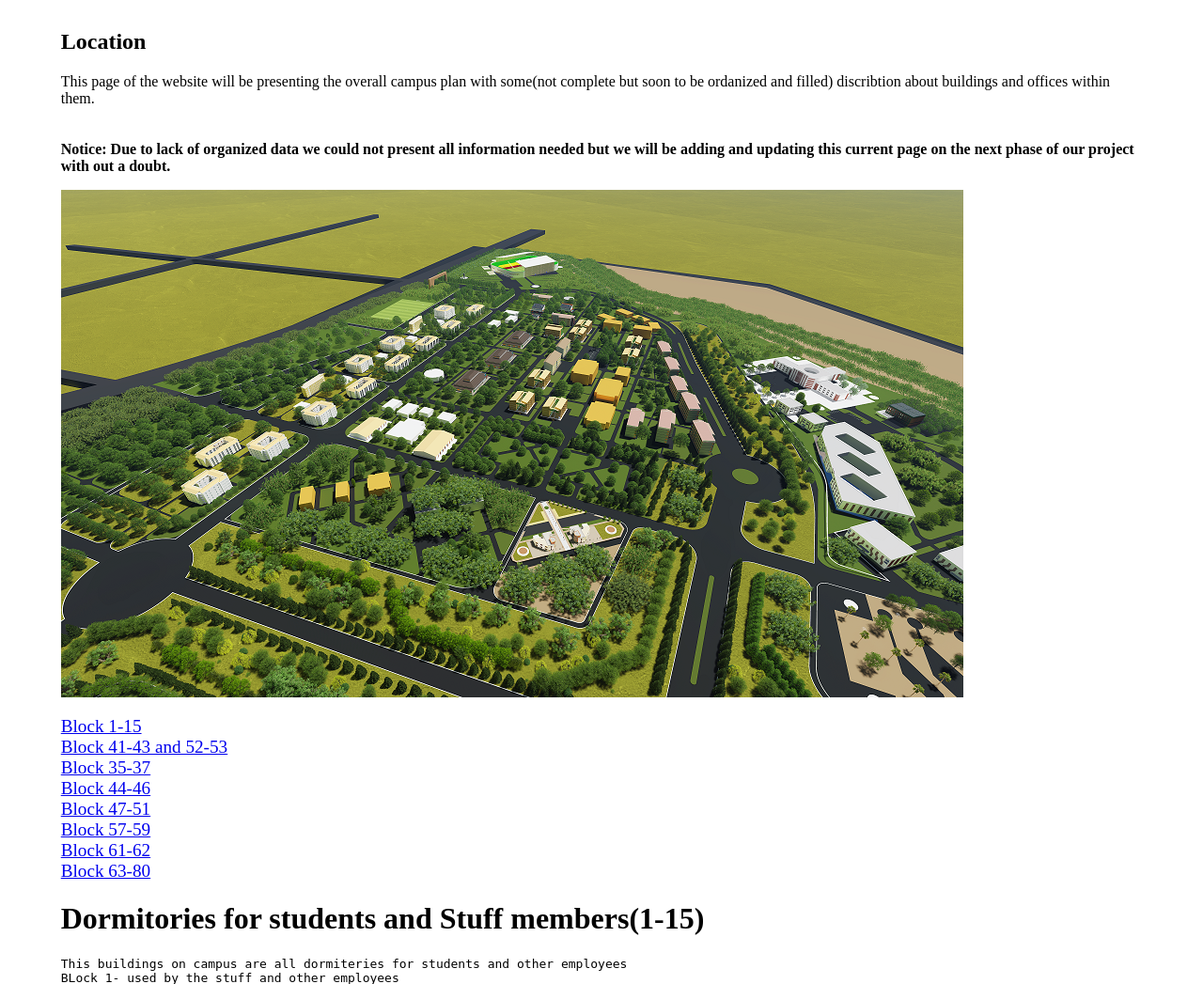
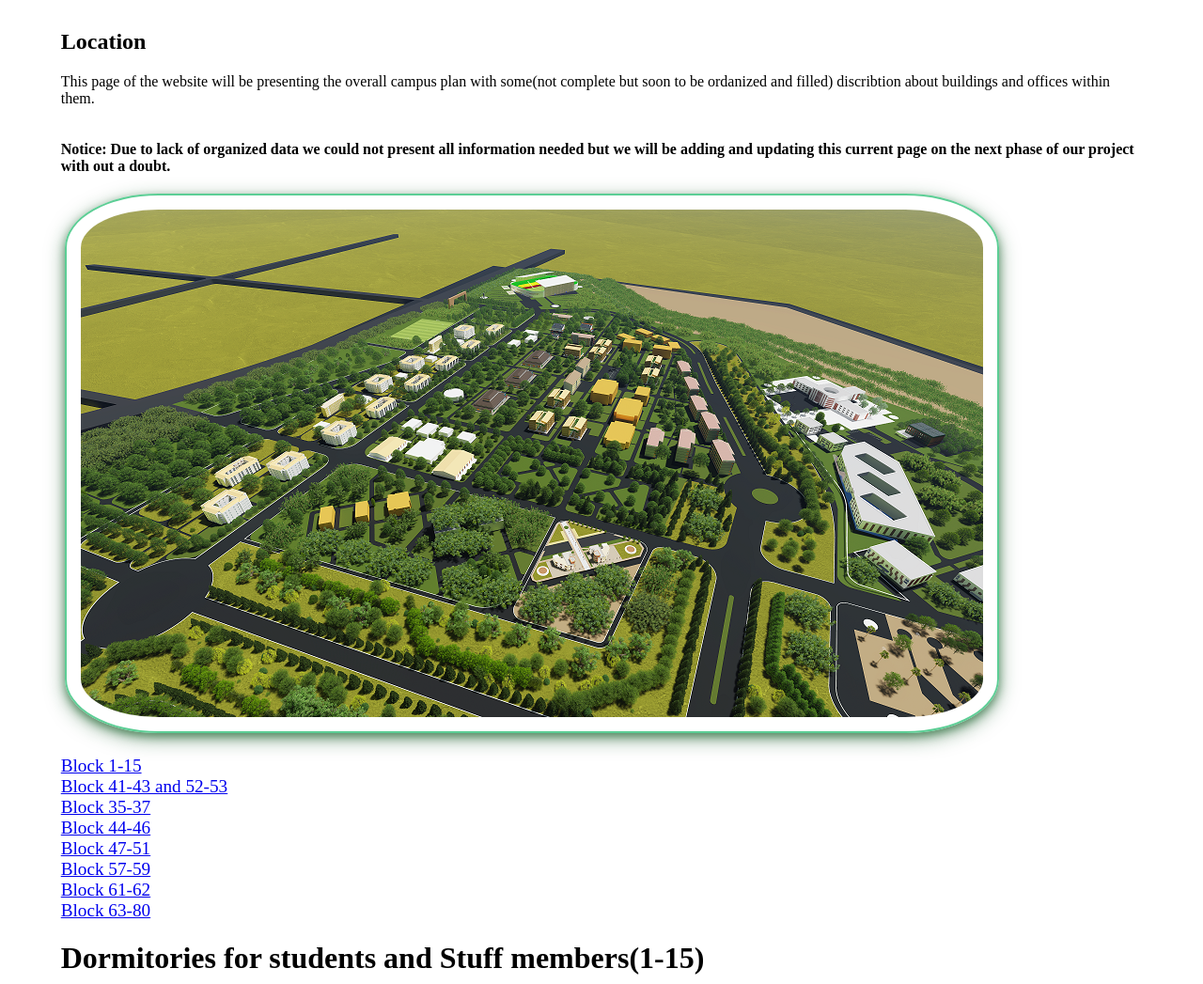
Before and after one commit to IP-GROUP9/myAASTU-G9, a PHP site: page /location.html in a window 1280 px wide. Shown: the part 131-1178 px from the top of the page at 94% size. Run offline with PHP 8.4, Linux system fonts and the light colour scheme.

Commit message:
location style

```diff
--- a/location.html
+++ b/location.html
@@ -6,7 +6,8 @@
     <meta http-equiv="X-UA-Compatible" content="IE=edge">
     <meta name="viewport" content="width=device-width, initial-scale=1.0">
     <title>myAASTU - Location</title>
-    <link rel="stylesheet" href="index.css">
+
+    <link rel="stylesheet" href="style/index.css">
 </head>
 
 <body>
@@ -44,7 +45,7 @@
 
 
 
-                <img src="AREA.bmp" usemap="#image-map">
+                <img src="AREA.bmp" usemap="#image-map" class="location-img">
 
 
                 <map name="image-map">
--- a/style/index.css
+++ b/style/index.css
@@ -139,3 +139,11 @@ ul.remove-dot {
     position: absolute;
     z-index: -1;
 }
+
+.location-img {
+    padding: 15px;
+    border-radius: 10%;
+    border: 2px double rgb(92, 206, 149);
+    margin: 4px;
+    box-shadow: 0 4px 8px 0 rgba(19, 92, 37, 0.5), 0 6px 20px 0 rgba(19, 92, 37, 0.5);
+}
```
